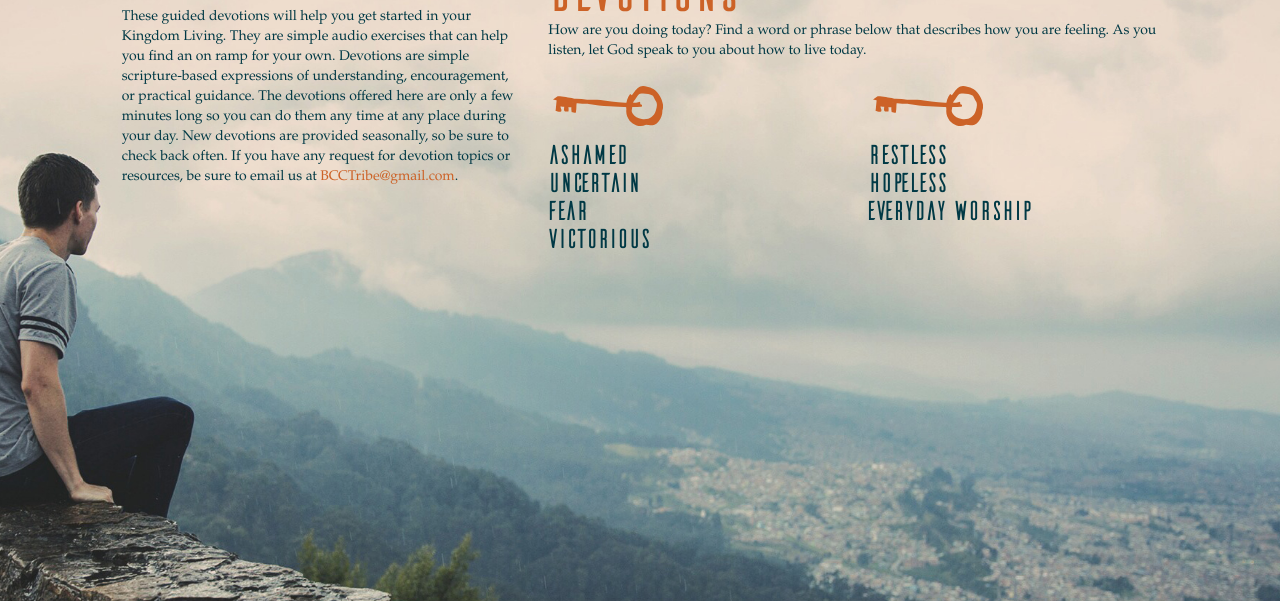
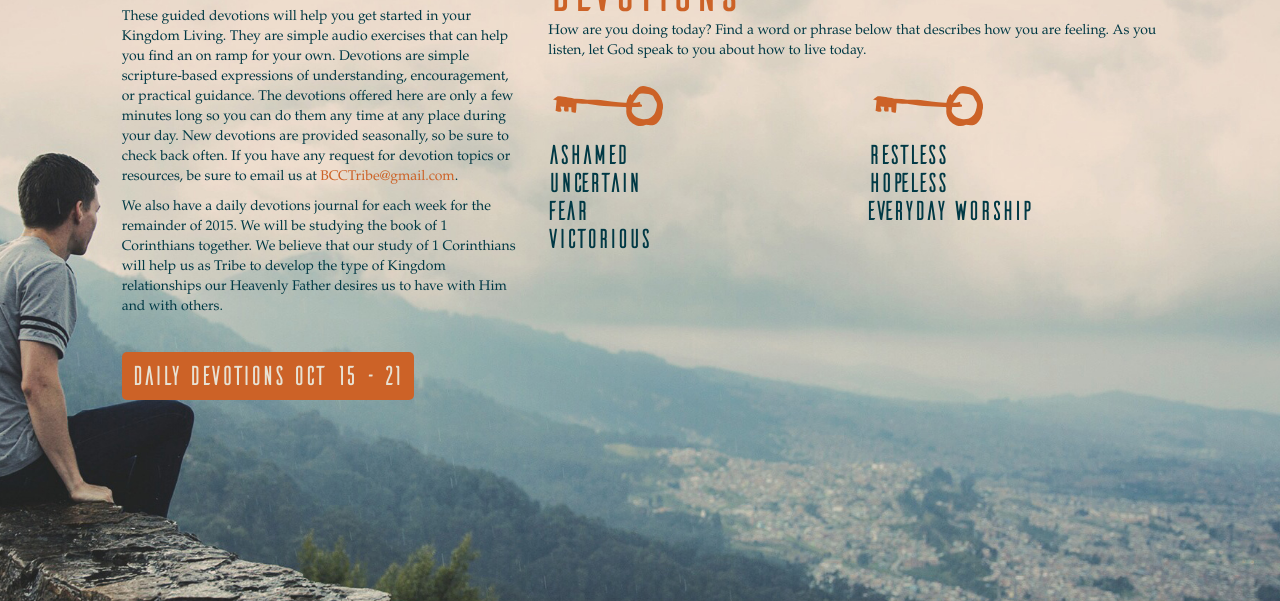
Before and after one commit to Default2510/BCCTribe, a plain HTML site: page Tribe/index.html at #/devotions in a window 1280 px wide. Shown: the part 135-736 px from the top of the page. Drawn offline with Linux system fonts and the light colour scheme.

Commit message:
Update Devotions Page
Add the devotions booklet pdf for week of Oct 15 - 21

```diff
--- a/Tribe/app/views/devotions.html
+++ b/Tribe/app/views/devotions.html
@@ -27,14 +27,12 @@
 		<div class="col-xs-12 col-sm-4 col-sm-offset-1 bg-blur-xs bg-lighten">
 			<h3 class="text-dark">A Life Devoted</h3>
 			<p class="text-dark">These guided devotions will help you get started in your Kingdom Living. They are simple audio exercises that can help you find an on ramp for your own. Devotions are simple scripture-based expressions of understanding, encouragement, or practical guidance. The devotions offered here are only a few minutes long so you can do them any time at any place during your day. New devotions are provided seasonally, so be sure to check back often. If you have any request for devotion topics or resources, be sure to email us at <a href="mailto:BCCTribe@gmail.com" class="color-live">BCCTribe@gmail.com</a>.</p>
-			<!--
-			<p class="text-dark">We also have a daily devotions journal for the month of August that will supplement the Tribe Mission Classes.</p>
+			<p class="text-dark">We also have a daily devotions journal for each week for the remainder of 2015. We will be studying the book of 1 Corinthians together. We believe that our study of 1 Corinthians will help us as Tribe to develop the type of Kingdom relationships our Heavenly Father desires us to have with Him and with others.</p>
 			<div class="quick-links">
 				<nav>
-					<a href="/app/assets/pdfs/devo-2015-08.pdf" target="_blank" class="button-flat">Daily Devotions Journal</a>
+					<a href="/app/assets/pdfs/devo-2015-10-15.pdf" target="_blank" class="button-flat">Daily Devotions Oct 15 - 21</a>
 				</nav>
 			</div>
-			-->
 		</div>
 	</div>
 </div>
```
Also changed, not shown: 1 other file.
